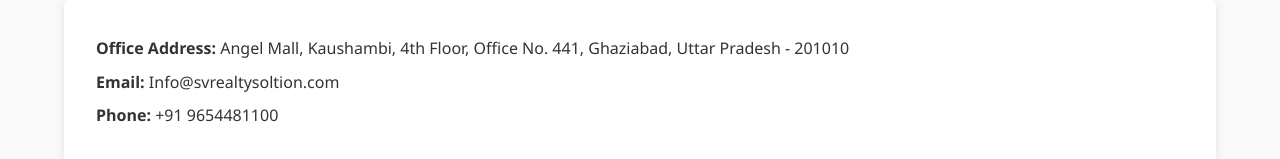
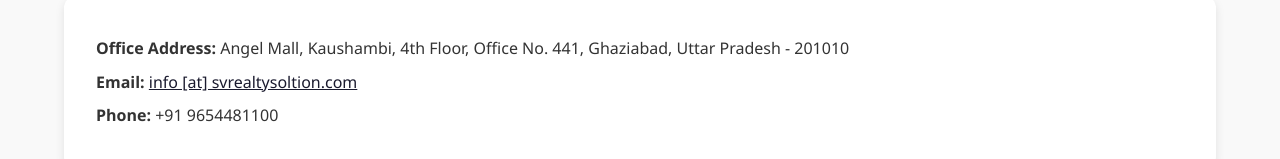
Before and after one commit to Honey644/Realestate-Solution, a website: page contact.html in a window 1280 px wide. Shown: the part 168-327 px from the top of the page. Drawn offline with Linux system fonts and the light colour scheme.

Commit message:
Update contact.html

```diff
--- a/contact.html
+++ b/contact.html
@@ -62,6 +62,10 @@
     .card p {
       margin: 0.5rem 0;
       line-height: 1.6;
+    }
+    .card a {
+      color: #1a1a2e;
+      text-decoration: underline;
     }
 
     .map {
@@ -135,7 +139,7 @@
 
     <div class="card">
       <p><strong>Office Address:</strong> Angel Mall, Kaushambi, 4th Floor, Office No. 441, Ghaziabad, Uttar Pradesh - 201010</p>
-      <p><strong>Email:</strong> Info@svrealtysoltion.com</p>
+      <p><strong>Email:</strong> <a href="mailto:info@svrealtysoltion.com">info [at] svrealtysoltion.com</a></p>
       <p><strong>Phone:</strong> +91 9654481100</p>
     </div>
 
```
